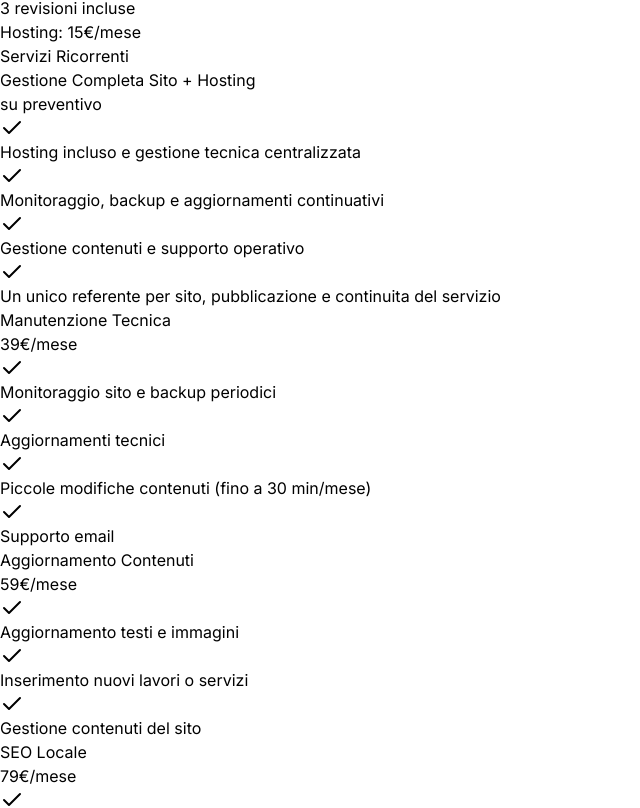
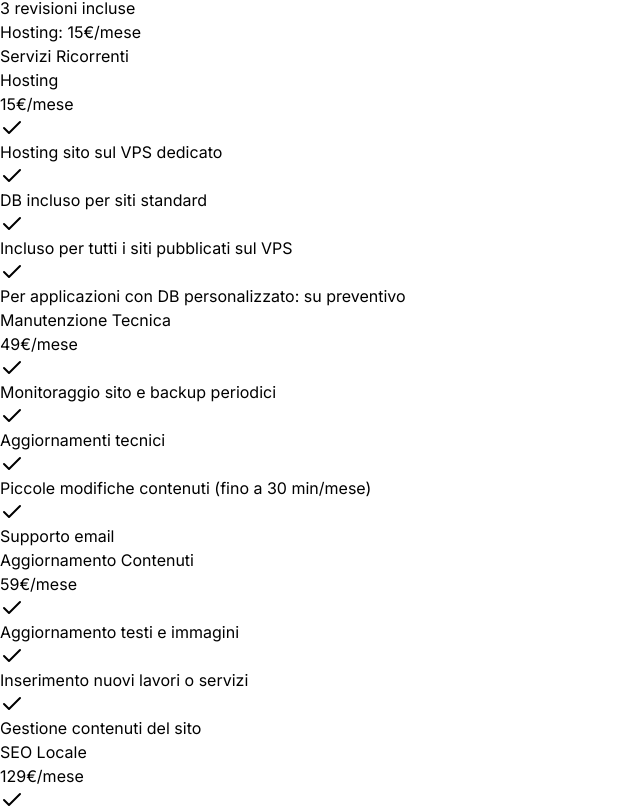
Before and after one commit to MattiaValerio/Portfolio, a Next.js app in the folder apps/web/: page /servizi in a window 1280 px wide. Shown: the part 1354-2162 px from the top of the page, without its empty margins (0-640 px from the left). Built offline with nearby package versions, Linux system fonts and the light colour scheme.

Commit message:
feat: aggiunge hosting fee, aggiorna prezzi ricorrenti e rimuove col-span

```diff
--- a/apps/web/components/services-page.tsx
+++ b/apps/web/components/services-page.tsx
@@ -62,18 +62,18 @@ const packages = [
 
 const recurringServices = [
   {
-    name: "Gestione Completa Sito + Hosting",
-    price: "su preventivo",
+    name: "Hosting",
+    price: "15€/mese",
     items: [
-      "Hosting incluso e gestione tecnica centralizzata",
-      "Monitoraggio, backup e aggiornamenti continuativi",
-      "Gestione contenuti e supporto operativo",
-      "Un unico referente per sito, pubblicazione e continuita del servizio",
+      "Hosting sito sul VPS dedicato",
+      "DB incluso per siti standard",
+      "Incluso per tutti i siti pubblicati sul VPS",
+      "Per applicazioni con DB personalizzato: su preventivo",
     ],
   },
   {
     name: "Manutenzione Tecnica",
-    price: "39€/mese",
+    price: "49€/mese",
     items: [
       "Monitoraggio sito e backup periodici",
       "Aggiornamenti tecnici",
@@ -92,7 +92,7 @@ const recurringServices = [
   },
   {
     name: "SEO Locale",
-    price: "79€/mese",
+    price: "129€/mese",
     items: [
       "Revisione e ottimizzazione pagine esistenti",
       "Miglioramento struttura per il posizionamento locale",
@@ -106,6 +106,16 @@ const recurringServices = [
       "Risposta garantita entro 24h",
       "Interventi urgenti su sito o funzionalita",
       "Piccole implementazioni tecniche",
+    ],
+  },
+  {
+    name: "Gestione Completa Sito + Hosting",
+    price: "su preventivo",
+    items: [
+      "Hosting incluso e gestione tecnica centralizzata",
+      "Monitoraggio, backup e aggiornamenti continuativi",
+      "Gestione contenuti e supporto operativo",
+      "Un unico referente per sito, pubblicazione e continuita del servizio",
     ],
   },
 ];
@@ -259,12 +269,7 @@ export function ServicesPage() {
           </h2>
           <div className="grid grid-cols-1 md:grid-cols-2 gap-6">
             {recurringServices.map((service, index) => (
-              <Card
-                key={service.name}
-                className={
-                  index === recurringServices.length - 1 ? "md:col-span-2" : ""
-                }
-              >
+              <Card key={service.name}>
                 <CardHeader>
                   <div className="flex items-center justify-between gap-3">
                     <CardTitle className="text-xl">{service.name}</CardTitle>
```
